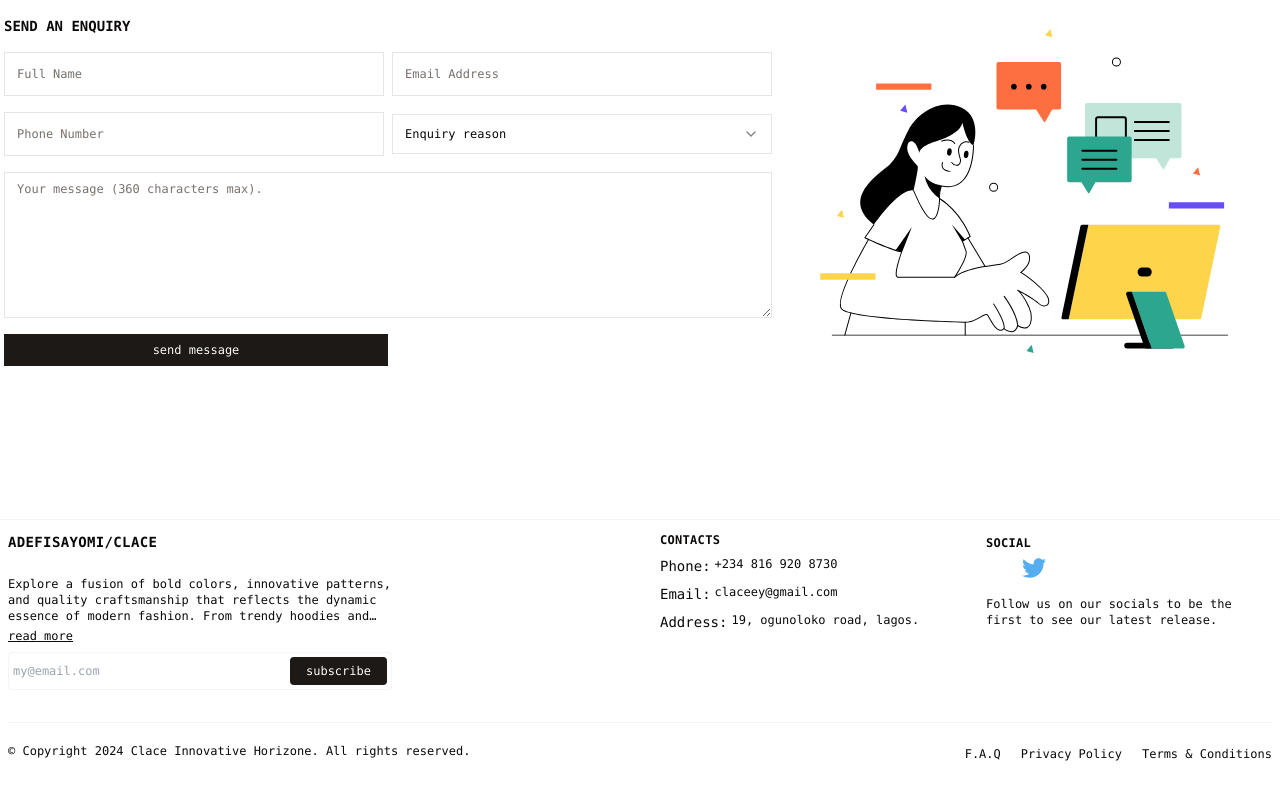
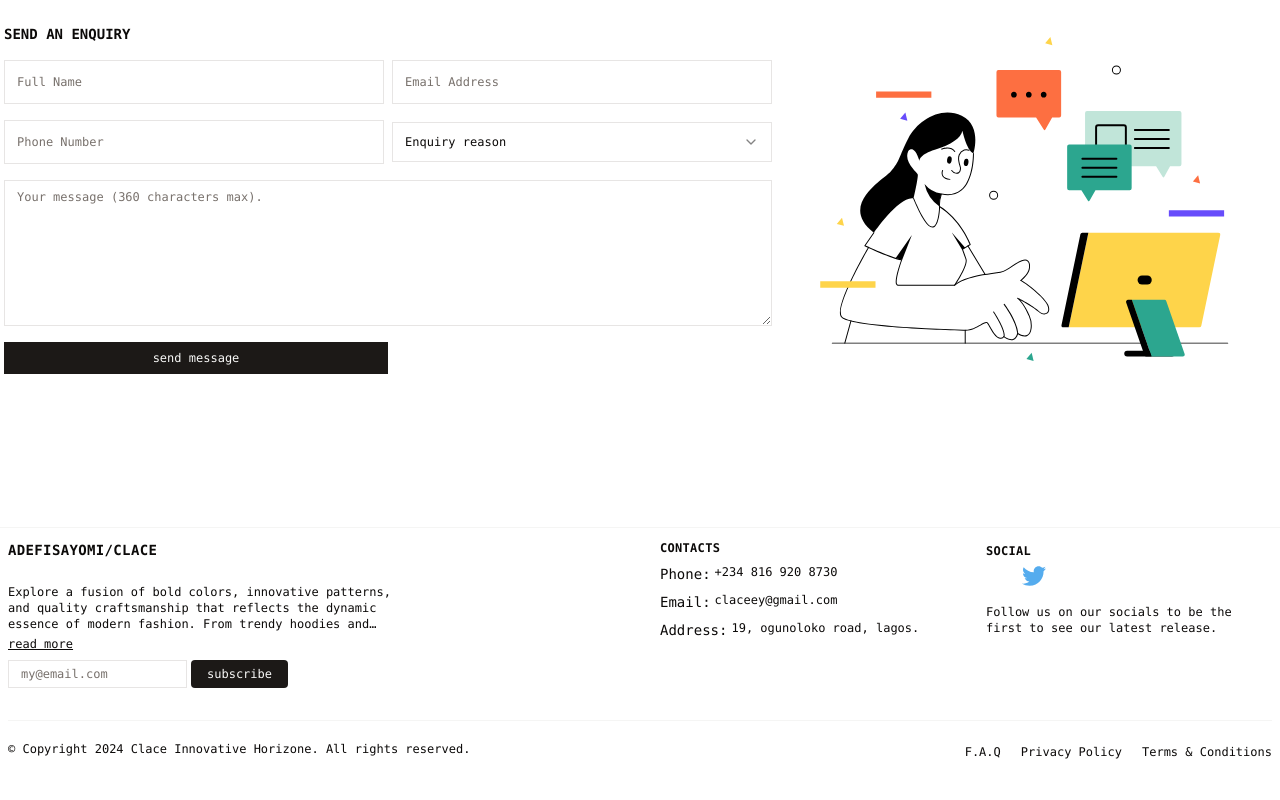
Before and after one commit to adefisayomi/clothe-line, a Next.js app: page /contact-us in a window 1280 px wide. Shown: the part 326-1126 px from the top of the page. Built offline with nearby package versions, Linux system fonts and the light colour scheme; no server answers; some icons are missing.

Commit message:
added mailchimp for email subscription

```diff
--- a/package.json
+++ b/package.json
@@ -40,6 +40,7 @@
     "js-cookie": "^3.0.5",
     "keen-slider": "^6.8.6",
     "lucide-react": "^0.316.0",
+    "mailchimp": "^1.2.1",
     "next": "14.1.0",
     "next-auth": "^4.24.6",
     "next-sanity": "^7.1.4",
--- /dev/null
+++ b/pages/api/subscriptions.ts
@@ -0,0 +1,49 @@
+import { errorMessage } from '@/src/constants';
+import axios from 'axios';
+import { NextApiRequest, NextApiResponse } from 'next';
+
+
+
+export default async function handler (req: NextApiRequest, res: NextApiResponse) {
+
+    if (req.method === 'POST') {
+        const { email } = req.body;
+
+        if (!email) {
+          return res.status(400).json({ error: 'Email is required' });
+        }
+
+        try {
+          const AUDIENCE_ID = process.env.MAILCHIMP_AUDIENCE_ID;
+          const API_KEY = process.env.MAILCHIMP_API_KEY;
+          const DATACENTER = process.env.MAILCHIMP_API_SERVER;
+          const data = {
+            email_address: email,
+            status: 'subscribed',
+          };
+
+          const response = await axios.post(
+            `https://${DATACENTER}.api.mailchimp.com/3.0/lists/${AUDIENCE_ID}/members`,
+            data, {
+              headers: {
+                  Authorization: `apikey ${API_KEY}`,
+                  'Content-Type': 'application/json',
+              }
+          }
+          );
+
+          if (response.status >= 400) throw new Error(`There was an error subscribing to the newsletter.
+          Hit me up goodguys@clace.com.ng and we'll add you the old fashioned way :(.`)
+
+          return res.status(201).json({
+              success: true,
+              message: 'Subscription successful',
+              data: response.data
+          });
+
+        }
+        catch (err: any) {
+          return res.status(500).send(errorMessage(err.message));
+        }
+    }
+};
--- a/src/contexts/index.tsx
+++ b/src/contexts/index.tsx
@@ -1,4 +1,4 @@
-import { ReactNode, createContext, useState } from "react";
+import { ReactNode, createContext, useRef, useState } from "react";
 import { auth } from "../hooks/useAuth";
 import type {User} from 'firebase/auth'
 import { useCartStore } from "./reducers/useCartStore";
@@ -10,6 +10,7 @@ import useLocalStorage from "../hooks/useLocalstorage";
 
 type ContextProps = {
     user: User | null;
+    subscriptionRef?: any
 }
 
 export const StateContext = createContext({} as ContextProps)
@@ -17,6 +18,7 @@ export const StateContext = createContext({} as ContextProps)
 export default function GlobalStateProvider ({children}: {children: ReactNode}) {
 
     const [user, setUser] = useState<User | null>(auth.currentUser)
+    const subscriptionRef = useRef()
     auth.onAuthStateChanged( async (res) => {
 
         if (!res?.uid) useCartStore.setState({ cart: [] });
@@ -32,7 +34,7 @@ export default function GlobalStateProvider ({children}: {children: ReactNode})
     return (
         <StateContext.Provider
             value={{
-                user
+                user, subscriptionRef
             }}
         >
             {children}
--- a/src/layout/header/ScrollingHeader.tsx
+++ b/src/layout/header/ScrollingHeader.tsx
@@ -1,12 +1,24 @@
+import { Button } from "@/src/components/ui/button"
+import { useSettings } from "@/src/hooks"
 
 
 
 export default function HeaderScrollingText () {
 
+    const {subscriptionRef} = useSettings()
+    const scrollToBottom = () => {
+        window.scrollTo({
+          top: document.documentElement.scrollHeight, // Scroll to the bottom of the page
+          behavior: 'smooth' // Smooth scrolling behavior
+        })
+        subscriptionRef.current.focus()
+    }
+
     return (
         <div className="bg-background overflow-hidden border-b border-muted p-2 sticky top-0 z-10" id="header-scroll-text-container">
             <p id="header-scroll-text" className="cursor-default text-xs font-mono bg-background">
-                Lorem ipsum dolorHic, aperiam quia exercitationem sint officiis corrupti nam odit aliquid natus repudiandae
+                Subscribe to our newsletter and be the first know when we release a new product -
+                <Button size='sm' className="p-1 px-3 h-fit rounded-full" onClick={scrollToBottom}>subscribe</Button>
             </p>
         </div>
     )
--- a/src/layout/header/userMenu/userMenu.tsx
+++ b/src/layout/header/userMenu/userMenu.tsx
@@ -26,6 +26,7 @@ import { useRouter } from "next/router"
 
     return (
       <>
+      {/* <img src="" alt=""  /> */}
       {
         !restrictedRoutes.includes(router.asPath.split('/').pop()!) ? !user ? (
           <Link href={Routes.login}>
@@ -37,7 +38,7 @@ import { useRouter } from "next/router"
           <DropdownMenu>
             <DropdownMenuTrigger asChild className="cursor-pointer">
               <Avatar className=" border-2 border-muted rounded-full w-10 h-10 p-[2px]">
-                <AvatarImage src={user?.photoURL!} alt={user?.displayName!} className="w-10 h-10 object-cover rounded-full border-2 p-[2px]" />
+                <AvatarImage src={user?.photoURL!} alt={user?.displayName!} className="w-full h-full object-cover rounded-full " />
                 <AvatarFallback className="bg-background text-lg uppercase" >{user?.displayName?.slice(0, 2)}</AvatarFallback>
               </Avatar>
             </DropdownMenuTrigger>
--- a/src/sections/newsletter/footerNewsLetter.tsx
+++ b/src/sections/newsletter/footerNewsLetter.tsx
@@ -1,15 +1,58 @@
 import { Button } from "@/src/components/ui/button";
+import { useSettings } from "@/src/hooks";
+import { subscribeFormSchema } from "./formSchemas";
+import { useForm } from "react-hook-form";
+import { yupResolver } from "@hookform/resolvers/yup";
+import yup from 'yup'
+import { Form, FormControl, FormField, FormItem, FormMessage } from "@/src/components/ui/form";
+import { Input } from "@/src/components/ui/input";
+import axios from 'axios'
+import useAlert from "@/src/hooks/useAlert";
 
 
 
 export default function FooterNewsLetter () {
 
+    const {subscriptionRef} = useSettings()
+    const {setAlert} = useAlert()
+
+    const form = useForm<yup.InferType<typeof subscribeFormSchema>>({
+        resolver: yupResolver(subscribeFormSchema),
+        defaultValues: {email: ''}
+      })
+
+    // ---
+    async function onSubmit(data: yup.InferType<typeof subscribeFormSchema>) {
+        console.log(data)
+        const res = await axios.post('/api/subscriptions', data)
+        if (!res.data?.success) return setAlert(res.data.message, 'error')
+        else {
+            setAlert(res.data.message, 'success')
+            return form.reset()
+        }
+      }
+
     return (
-        <div className="w-full p-1 border border-muted rounded-sm flex items-center justify-between">
-            <input type="email" required name="subscribe" id="subscribe" className="bg-background flex-grow mr-1 border-0 outline-none text-xs" placeholder="my@email.com" />
-            <Button type="submit" className=" h-7 py-1.5 text-xs rounded-sm" size='sm'>
-                subscribe
-            </Button>
-        </div>
+        <Form {...form}>
+            <form  onSubmit={form.handleSubmit(onSubmit)} className="w-full flex items-center gap-1">
+
+                <FormField
+                    control={form.control}
+                    name="email"
+                    render={({ field }) => (
+                        <FormItem>
+                        <FormControl>
+                        <Input {...field} ref={subscriptionRef} type="email" className=" bg-background h-7 rounded-none flex-1 focus:outline-0 text-xs" placeholder="my@email.com" />
+                        </FormControl>
+                        <FormMessage />
+                        </FormItem>
+                    )}
+                />
+
+                <Button type="submit" className=" h-7 py-1.5 text-xs rounded-sm" size='sm' loading={form.formState.isSubmitting}>
+                    subscribe
+                </Button>
+            </form>
+        </Form>
     )
 }
--- /dev/null
+++ b/src/sections/newsletter/formSchemas.ts
@@ -0,0 +1,5 @@
+import * as yup from 'yup'
+
+export const subscribeFormSchema = yup.object({
+    email: yup.string().email().required(),
+})
```
Also changed, not shown: mailchimp/subscriptions.ts (added), 1 other file (tests, documents, lock files or other folders).
